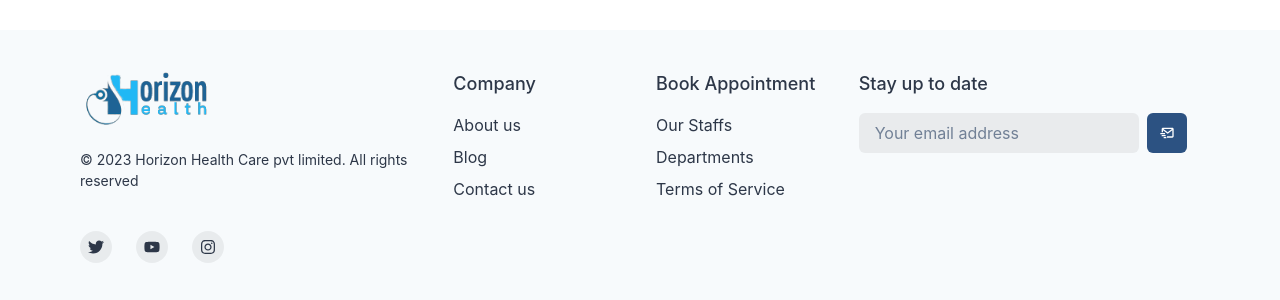
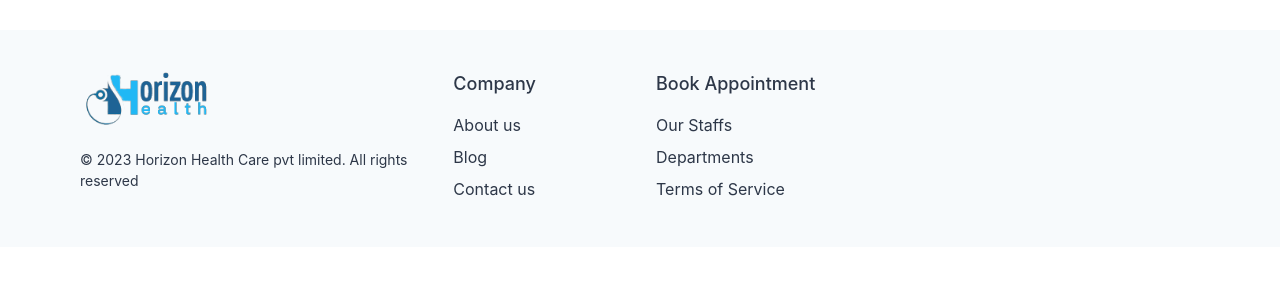
Before and after one commit to ilahiamaan606/abrupt-celery-1805, a React (Create React App) app in the folder frontend/: page / in a window 1280 px wide. Shown: the part 893-1193 px from the top of the page. After the commit the page ends 1140 px from the top, so only its background shows below. Built offline with nearby package versions, Linux system fonts and the light colour scheme; no server answers.

Commit message:
footer updated

```diff
--- a/frontend/src/pages/footer/Footer.jsx
+++ b/frontend/src/pages/footer/Footer.jsx
@@ -62,7 +62,7 @@
               <Text fontSize={'sm'}>
                 © 2023 Horizon Health Care pvt limited. All rights reserved
               </Text>
-              <Stack direction={'row'} spacing={6}>
+              {/* <Stack direction={'row'} spacing={6}>
                 <SocialButton label={'Twitter'} href={'#'}>
                   <FaTwitter />
                 </SocialButton>
@@ -72,7 +72,7 @@
                 <SocialButton label={'Instagram'} href={'#'}>
                   <FaInstagram />
                 </SocialButton>
-              </Stack>
+              </Stack> */}
             </Stack>
             <Stack align={'flex-start'}>
               <ListHeader>Company</ListHeader>
@@ -90,7 +90,7 @@
 
 
             </Stack>
-            <Stack align={'flex-start'}>
+            {/* <Stack align={'flex-start'}>
               <ListHeader>Stay up to date</ListHeader>
               <Stack direction={'row'}>
                 <Input
@@ -113,7 +113,7 @@
                   icon={<BiMailSend />}
                 />
               </Stack>
-            </Stack>
+            </Stack> */}
           </SimpleGrid>
         </Container>
       </Box>
```
